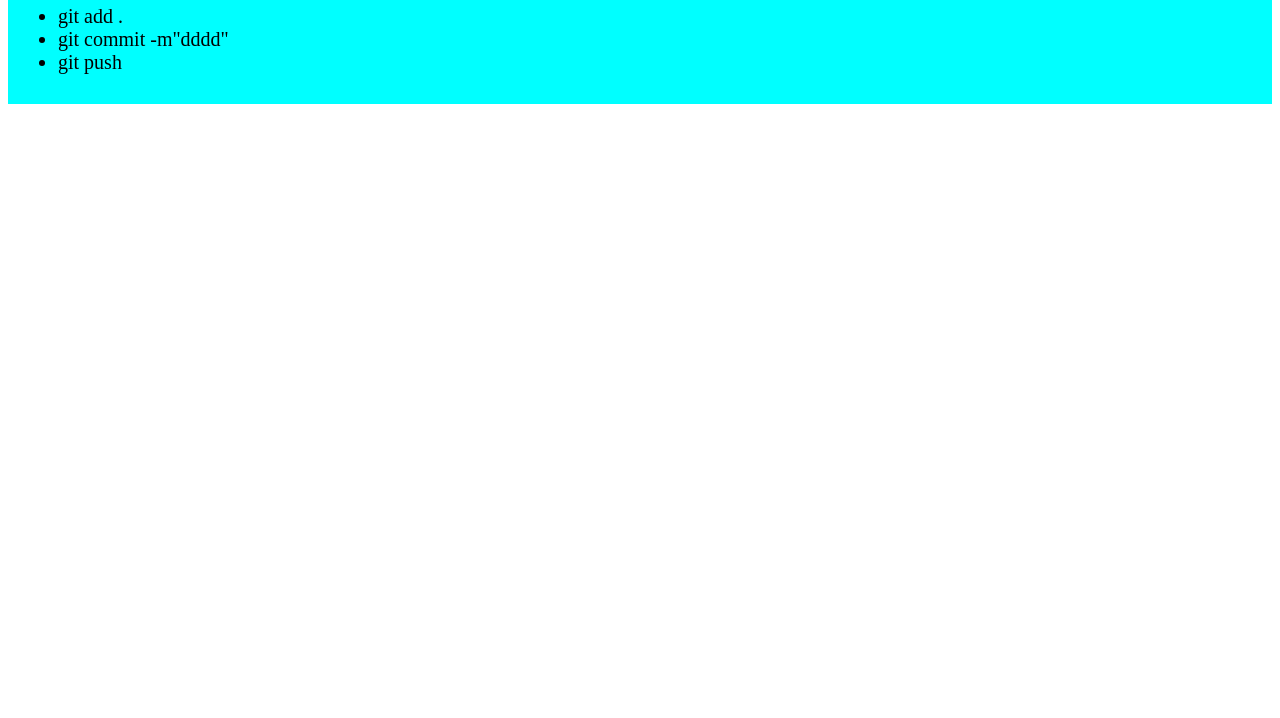
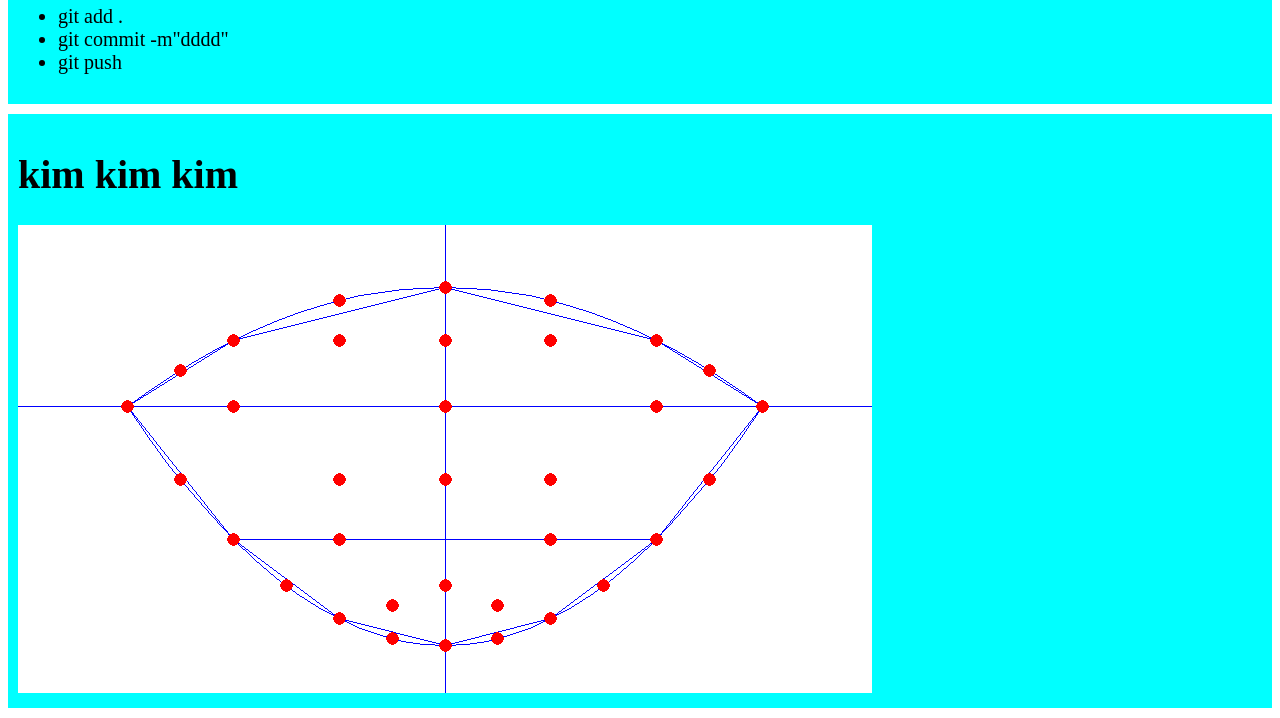
Before and after one commit to Nur-Sohel/My-simple-web, a plain HTML site: page index.html in a window 1280 px wide. Shown: the part 703-1421 px from the top of the page. Before the commit the page ends 817 px from the top, so only its background shows below. Drawn offline with Linux system fonts and the light colour scheme.

Commit message:
Fourth commit

```diff
--- a/index.html
+++ b/index.html
@@ -36,5 +36,9 @@
         <li>git push</li>
     </ul>
 </div>
+<div>
+    <h1>kim kim kim</h1>
+    <img src="finite.PNG" alt="">
+</div>
 </body>
 </html>
```
Also changed, not shown: finite.PNG (added).
